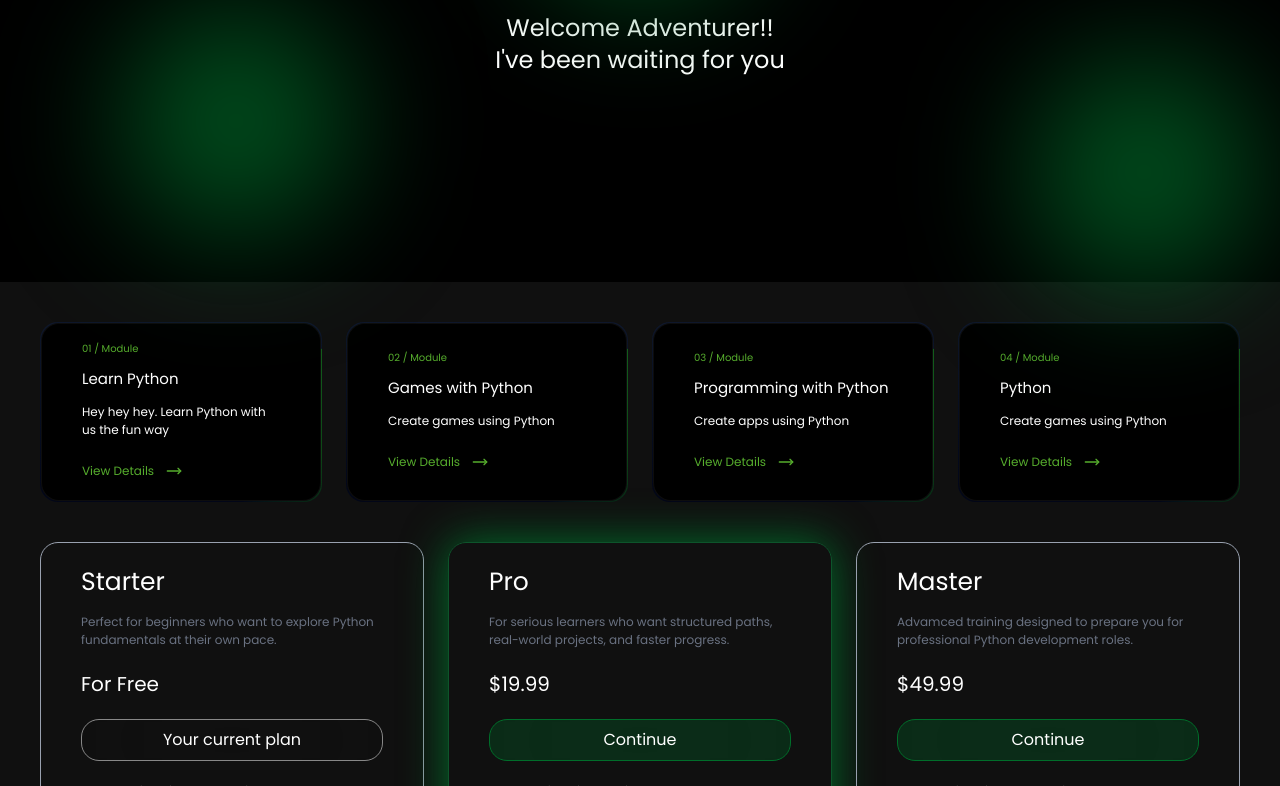
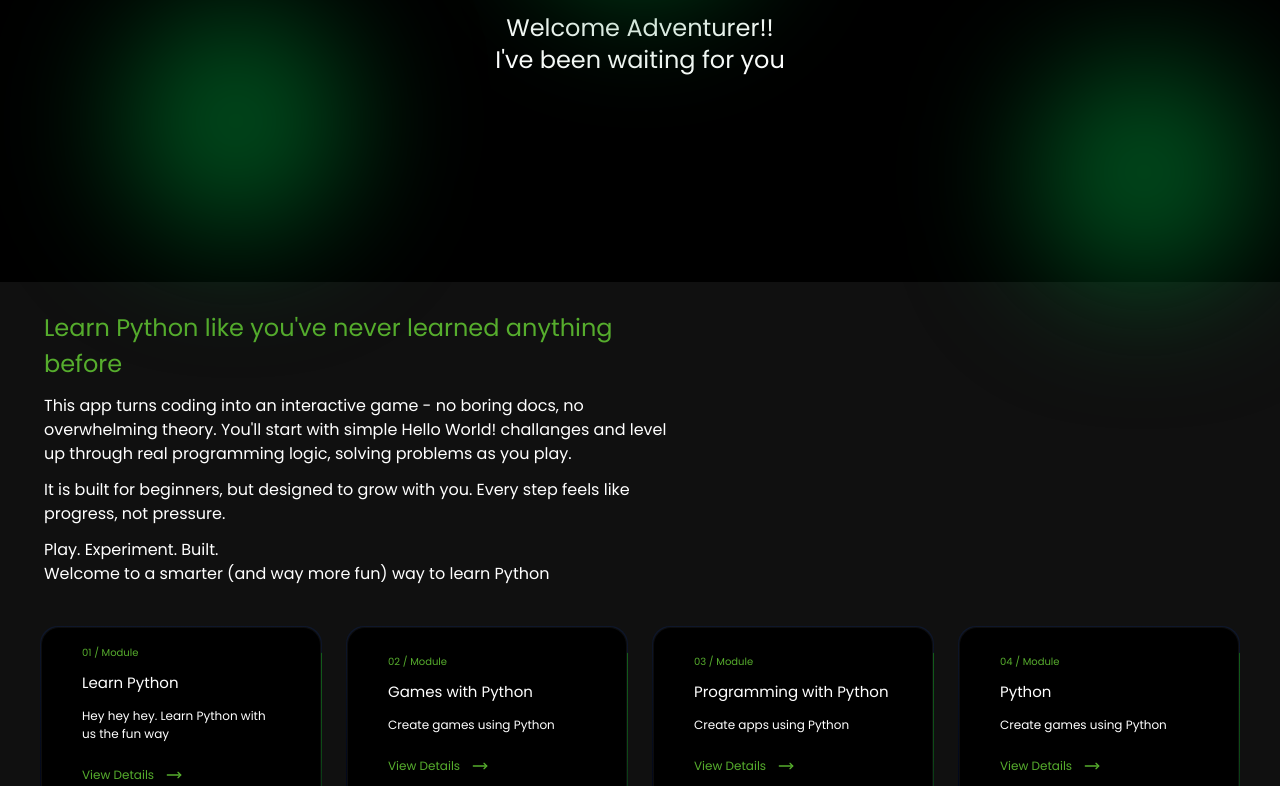
Before and after one commit to gev-hobosyan/glione, a React (Vite) app: page / in a window 1280 px wide. Shown: the part 518-1304 px from the top of the page. Built offline with nearby package versions, Linux system fonts and the light colour scheme.

Commit message:
Added about section.

```diff
--- /dev/null
+++ b/src/components/About.tsx
@@ -0,0 +1,17 @@
+const About = () => {
+    return (
+        <div id="about" className="text-white flex w-screen justify-center items-center ml-11 mt-7  text-[16px]">
+            <div className="w-1/2 ">
+                <h3 className="text-secondary text-[24px] mb-3">Learn Python like you've never learned anything before</h3>
+                <p className="mt-3 mb-3">This app turns coding into an interactive game - no boring docs, no overwhelming theory. You'll start with simple Hello World! challanges and level up through real programming logic, solving problems as you play.</p>
+                <p className="mt-3 mb-3">It is built for beginners, but designed to grow with you. Every step feels like progress, not pressure.</p>
+                <p className="mt-3">Play. Experiment. Built.</p>
+                <p>Welcome to a smarter (and way more fun) way to learn Python</p>
+            </div>
+            <div className="w-1/2 "></div>
+        </div>
+
+    )
+}
+
+export default About;
--- a/src/pages/Landing.tsx
+++ b/src/pages/Landing.tsx
@@ -1,4 +1,5 @@
 import BlurCircle from "@/components/BlurCircle";
+import About from "@/components/About";
 import Card from "@/components/Card";
 import Footer from "@/components/Footer";
 import Navbar from "@/components/Navbar";
@@ -21,9 +22,11 @@ const Landing = () => {
 			</div>
 			<Navbar />
 
+			<About />
+
 			<div
 				className="flex gap-6 mx-10 my-10 items-center justify-between max-xl:flex-wrap max-xl:justify-center"
-				id="about"
+
 			>
 				<Card
 					index={1}
```
